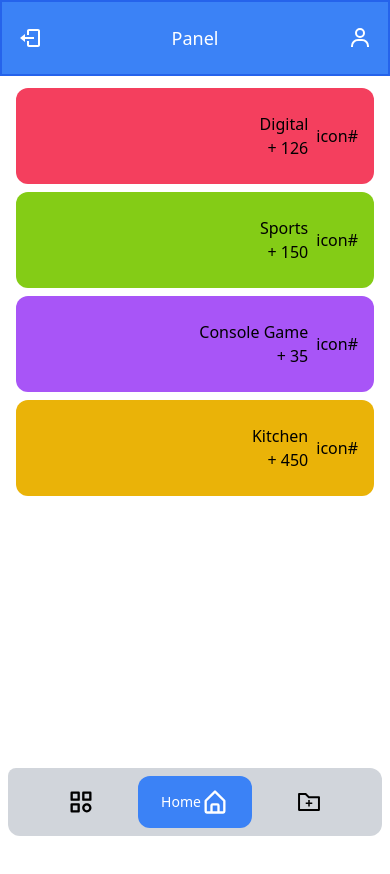
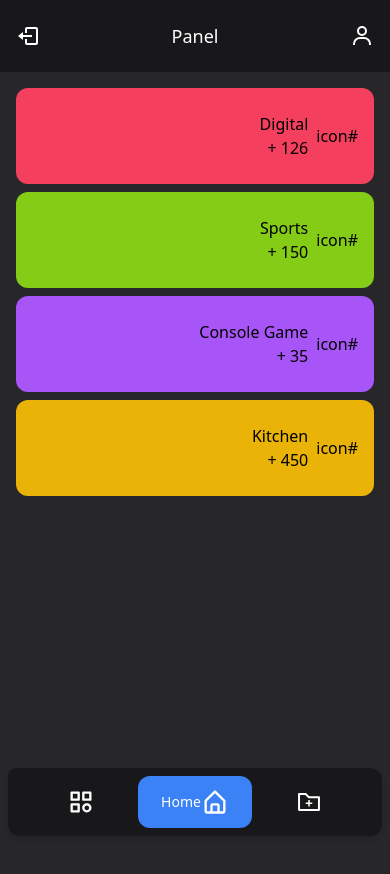
Before and after one commit to mahdibashirione/PanelAdmin, a React (Create React App) app: page / in a window 390 px wide. Shown: the top 874 px of the page. Built offline with nearby package versions, Linux system fonts and the light colour scheme.

Commit message:
edite color component MobileBar

```diff
--- a/public/index.html
+++ b/public/index.html
@@ -1,5 +1,5 @@
 <!DOCTYPE html>
-<html lang="en" dir="rtl" class="">
+<html lang="en" dir="rtl" class="dark">
 
 <head>
   <meta charset="utf-8" />
@@ -12,7 +12,7 @@
 </head>
 
 <body>
-  <div id="root" class="dark:bg-zinc-800"></div>
+  <div id="root" class="dark:bg-zinc-800" style="background-color: #eee;"></div>
 </body>
 
 </html>
--- a/src/components/Navbar/Navbar.js
+++ b/src/components/Navbar/Navbar.js
@@ -20,7 +20,7 @@ const Navbar = () => {
 
   return (
     <header className="md:mx-2 z-30">
-      <nav className="md:h-[calc(100vh-1rem)] md:rounded-lg md:sticky md:top-2 md:w-auto md:px-4 md:py-4 md:w-50px md:flex-col fixed top-0 right-0 w-full flex justify-between items-center py-4 px-2 bg-blue-500 dark:bg-zinc-900 border-2 border-blue-600 dark:border-zinc-600 text-white">
+      <nav className="md:h-[calc(100vh-1rem)] dark:border-0 md:rounded-lg md:sticky md:top-2 md:w-auto md:px-4 md:py-4 md:w-50px md:flex-col fixed top-0 right-0 w-full flex justify-between items-center py-4 px-2 bg-blue-500 dark:bg-zinc-900 border-2 border-blue-600 dark:border-zinc-600 text-white">
         <div className=" flex items-center justify-start md:flex-col">
           <BiUser className="text-2xl w-10 h-10 p-2 rounded-md hover:bg-[rgba(255,255,255,0.2)] cursor-pointer" />
         </div>
--- a/src/components/mobileBar/MobileBar.js
+++ b/src/components/mobileBar/MobileBar.js
@@ -16,20 +16,20 @@ const MobileBar = () => {
   const inLocation = navigate.find(loc => loc.path === location.pathname)
 
   return (
-    <nav class="w-[calc(100%-1rem)] fixed bottom-2 right-2 md:hidden rounded-xl rounded-tl-lg bg-gray-300">
+    <nav class="w-[calc(100%-1rem)] fixed bottom-2 right-2 md:hidden rounded-xl rounded-tl-lg bg-white border shadow-md dark:bg-zinc-900 dark:border-0">
       <ul class="w-full flex items-center py-2 px-4">
         <Link to="/Categories"
-          class={`${inLocation.path === "/Categories" ? "bg-blue-500 rounded-xl text-white" : ""} home py-3 cursor-pointer w-full flex items-center center justify-center duration-400 ease-in transition-all`}>
+          class={`dark:text-white  ${inLocation.path === "/Categories" ? "bg-blue-500 rounded-xl text-white" : ""} home py-3 cursor-pointer w-full flex items-center center justify-center duration-400 ease-in transition-all`}>
           <AiOutlineFolderAdd className="w-7 h-7" />
           <span class={`${inLocation.path === "/Categories" ? "flex" : "hidden"} text-sm `}>Add Product</span>
         </Link>
         <Link to="/"
-          class={`${inLocation.path === "/" ? "bg-blue-500 rounded-xl text-white" : ""} categories py-3 cursor-pointer w-full flex items-center center justify-center duration-400 ease-in transition-all`}>
+          class={`dark:text-white  ${inLocation.path === "/" ? "bg-blue-500 rounded-xl text-white" : ""} categories py-3 cursor-pointer w-full flex items-center center justify-center duration-400 ease-in transition-all`}>
           <BiHomeAlt className="w-7 h-7" />
           <span class={`${inLocation.path === "/" ? "flex" : "hidden"} text-sm `}>Home</span>
         </Link>
         <Link to="/AddProduct"
-          class={`${inLocation.path === "/AddProduct" ? "bg-blue-500 rounded-xl text-white" : ""} cartBag py-3 cursor-pointer w-full flex items-center center justify-center duration-400 ease-in transition-all`}>
+          class={`dark:text-white ${inLocation.path === "/AddProduct" ? "bg-blue-500 rounded-xl text-white" : ""} cartBag py-3 cursor-pointer w-full flex items-center center justify-center duration-400 ease-in transition-all`}>
           <BiCategory className="w-7 h-7" />
           <span class={`${inLocation.path === "/AddProduct" ? "flex" : "hidden"} text-sm `}>Category</span>
         </Link>
```
